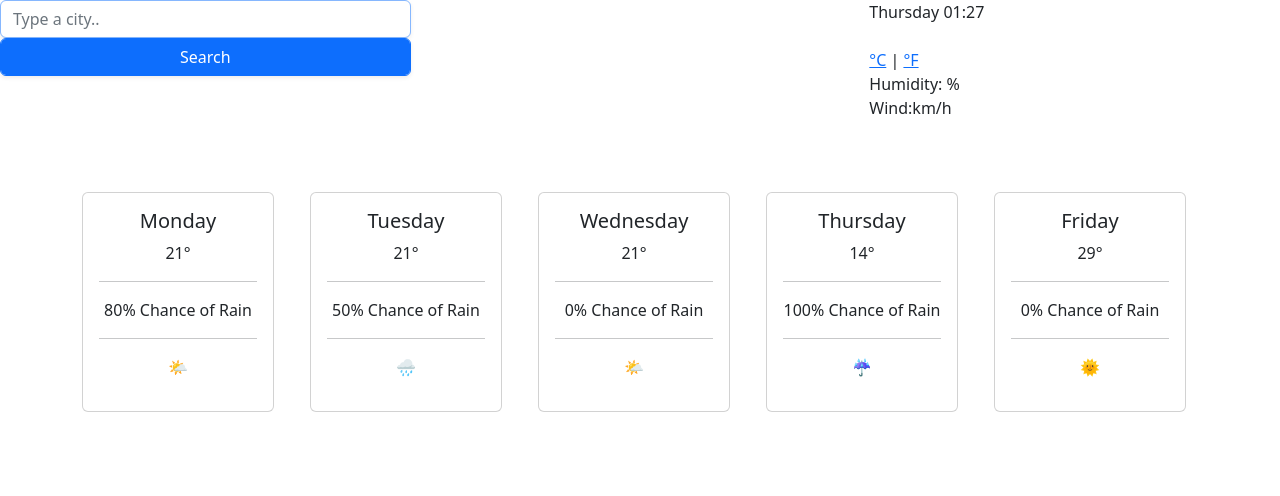
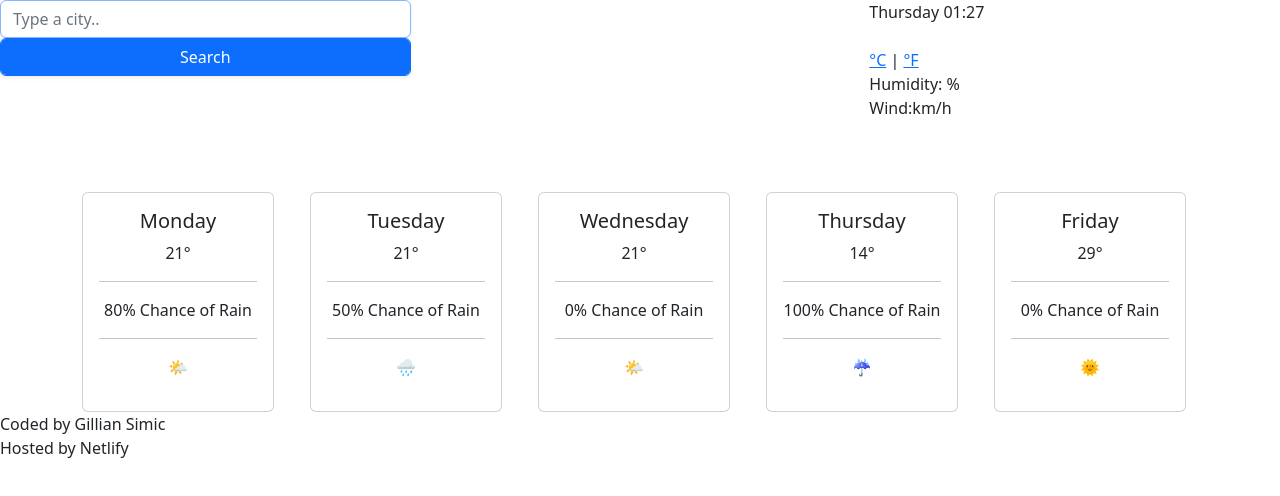
Before and after one commit to GSimic22/She-Codes-Weather-App, a plain HTML site: page index.html in a window 1280 px wide. Drawn offline with nearby package versions, Linux system fonts and the light colour scheme; no server answers.

Commit message:
hosted by netlify

```diff
--- a/index.html
+++ b/index.html
@@ -102,5 +102,9 @@
       </div>
     </div>
     <script src="src/index.js"></script>
+
+    Coded by Gillian Simic
+    <br/>
+    Hosted by Netlify
   </body>
 </html>
```
